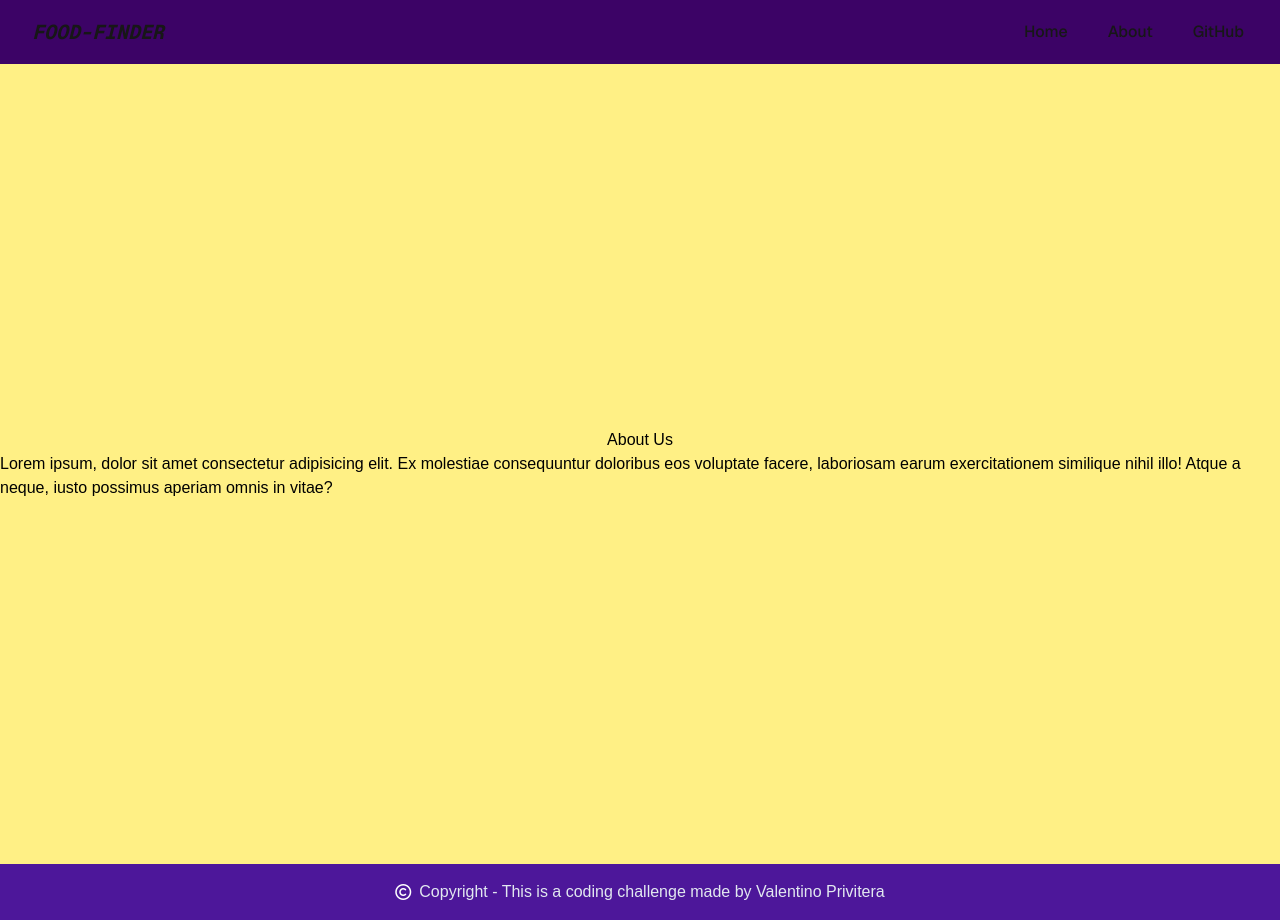
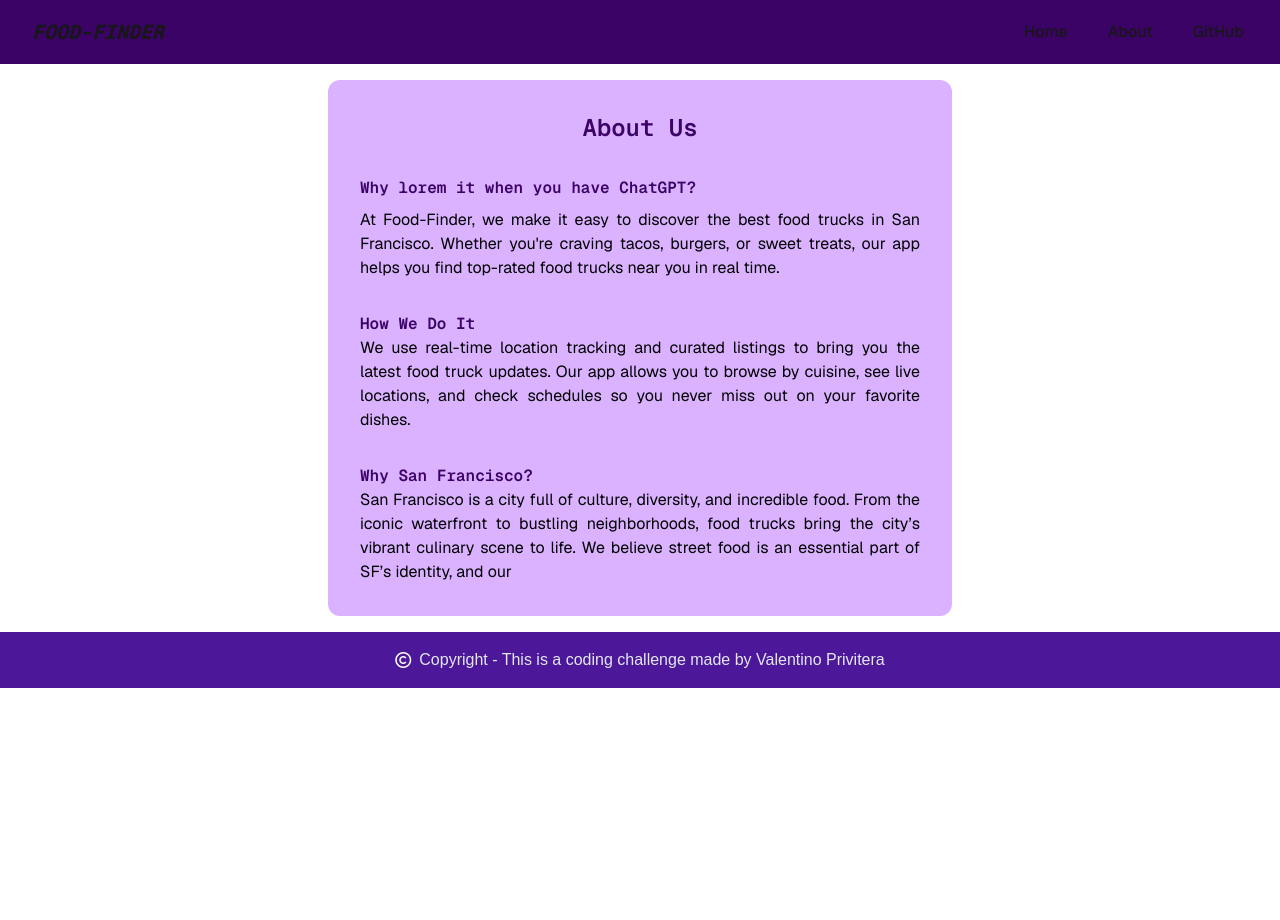
Before and after one commit to ValenGu1t0/Food-Truck-Finder, a Next.js app: page /about in a window 1280 px wide. After the commit the page ends 800 px from the top, so only its background shows below. Built offline with nearby package versions, Linux system fonts and the light colour scheme.

Commit message:
Update Detalles UI/UX

```diff
--- a/app/about/page.jsx
+++ b/app/about/page.jsx
@@ -4,13 +4,28 @@ export default function About() {
 
     return (
 
-        <div className="flex flex-col justify-center items-center bg-yellow-200 w-full h-screen text-black ">
+        <section className="flex flex-col justify-center items-center w-full p-4">
 
-            <h2>About Us</h2>
-            <p>Lorem ipsum, dolor sit amet consectetur adipisicing elit. Ex molestiae consequuntur doloribus eos voluptate facere, laboriosam earum exercitationem similique nihil illo! Atque a neque, iusto possimus aperiam omnis in vitae?</p>
+            <div className="flex flex-col justify-center items-center text-black p-8 gap-8 w-[90%] bg-purple-300 rounded-xl sm:max-w-2/4 lg:max-w-2/4 ">
+                <h2 className="text-2xl font-semibold font-mono text-purple-950">About Us</h2>
 
-        </div>
+                <div className="flex flex-col gap-2">
+                    <h3 className="font-semibold font-mono text-purple-950">Why lorem it when you have ChatGPT?</h3>
+                    <p className="text-justify font-sans">At Food-Finder, we make it easy to discover the best food trucks in San Francisco. Whether you're craving tacos, burgers, or sweet treats, our app helps you find top-rated food trucks near you in real time.</p>
+                </div>
 
+                <div>
+                    <h3 className="font-semibold font-mono text-purple-950">How We Do It</h3>
+                    <p className="text-justify font-sans">We use real-time location tracking and curated listings to bring you the latest food truck updates. Our app allows you to browse by cuisine, see live locations, and check schedules so you never miss out on your favorite dishes.</p>
+                </div>
+
+                <div>
+                    <h3 className="font-semibold font-mono text-purple-950">Why San Francisco?</h3>
+                    <p className="text-justify font-sans">San Francisco is a city full of culture, diversity, and incredible food. From the iconic waterfront to bustling neighborhoods, food trucks bring the city’s vibrant culinary scene to life. We believe street food is an essential part of SF’s identity, and our</p>
+                </div>
+
+            </div>
+
+        </section>
     )
-
 }
--- a/app/page.jsx
+++ b/app/page.jsx
@@ -29,7 +29,10 @@ export default function Home() {
         if (!response.ok) {  throw new Error("Error al obtener los food trucks");  }
 
         const data = await response.json();
+
         setFoodTrucks(data);
+
+        if (data.length === 0) {  window.alert("No food trucks found near your area. Try searching for another meal!");  }
 
       } catch (error) {  console.error("Error en la solicitud:", error); }
     };
--- a/app/ui/formulario/FormularioBusqueda.jsx
+++ b/app/ui/formulario/FormularioBusqueda.jsx
@@ -21,12 +21,13 @@ export default function FormularioBusqueda( { handleSubmit } ) {
 
     return (
 
-        <div>{!showForm ? (
+        <div>{!showForm ?
+        (
 
             <div className="flex flex-col justify-center items-start p-8 gap-6 bg-purple-600 rounded-xl shadow-2xl transition-all duration-500">
                 <h2 className="font-mono text-2xl font-semibold text-indigo-950">Welcome to Food-Finder!</h2>
-                <p className="font-sans text-md text-slate-100 text-justify">Discover the best food-trucks in <strong className="text-indigo-950">San Francisco!</strong> Select the type of meal you want and set a distance range.</p>
-                <p className="font-sans text-md text-slate-100 text-justify">If you want to look for any recommendations near you, just select the radius and hit search!</p>
+                <p className="font-sans text-md text-slate-100 text-justify">Discover the best food-trucks in <strong className="text-indigo-950">San Francisco</strong>! Type the kind of meal you want and set a distance range.</p>
+                <p className="font-sans text-md text-slate-100 text-justify">If you want to see any type of food near you directly, just hit Search!</p>
 
 
                 <button onClick={() => setShowForm(true)}
@@ -45,7 +46,7 @@ export default function FormularioBusqueda( { handleSubmit } ) {
                     <label htmlFor="meal" className="text-lg font-sans">
                         What kind of meal would you like?
                     </label>
-                    <input id="meal" type="text" value={meal} onChange={(e) => setMeal(e.target.value)} placeholder="Only if you want something special.."
+                    <input id="meal" type="text" value={meal} onChange={(e) => setMeal(e.target.value)} placeholder="Only if you're looking for something special."
                     className="p-2 w-full bg-gray-100 border border-white rounded-lg focus:border-purple-950 focus:outline-none"  />
                 </div>
 
@@ -70,6 +71,7 @@ export default function FormularioBusqueda( { handleSubmit } ) {
 
             </form>
 
-        )}</div>
+        )
+        }</div>
     )
 }
--- a/app/ui/nav/Nav.jsx
+++ b/app/ui/nav/Nav.jsx
@@ -1,38 +1,61 @@
-'use client'
+"use client";
 
-import { useState } from "react";
+import { useState, useRef, useEffect } from "react";
 import Link from "next/link";
 
 export default function Nav() {
 
     const [isOpen, setIsOpen] = useState(false);
 
+    const menuRef = useRef(null);
+    const buttonRef = useRef(null);
+
+    useEffect(() => {
+
+        const handleClickOutside = (event) => {
+
+            if (
+                menuRef.current && menuRef.current.contains(event.target) || buttonRef.current && buttonRef.current.contains(event.target)
+            ) {
+                return;
+            }
+            setIsOpen(false);
+        };
+
+        document.addEventListener("click", handleClickOutside);
+
+        return () => {  document.removeEventListener("click", handleClickOutside);  };
+
+    }, []);
+
     return (
 
         <nav className="flex flex-row justify-between items-center w-full bg-purple-950 px-4 relative">
 
-            <Link href="/"><h2 className="text-xl font-bold font-mono italic p-4">FOOD-FINDER</h2></Link>
+            <Link href="/">
+                <h2 className="text-xl font-bold font-mono italic p-4 hover:text-purple-500 transition duration-300">FOOD-FINDER</h2>
+            </Link>
 
-            <button className="sm:hidden p-3 text-white cursor-pointer" onClick={() => setIsOpen(!isOpen)} >
+            <button ref={buttonRef} className="sm:hidden p-3 text-white cursor-pointer hover:text-purple-500 transition duration-300" onClick={() => setIsOpen(!isOpen)} >
                 <i className="fas fa-bars text-xl"></i>
             </button>
 
-                <ul className={`${ isOpen ? "flex" : "hidden" } flex-col sm:flex sm:flex-row absolute sm:static top-full left-0 w-full sm:w-auto bg-purple-900 sm:bg-transparent shadow-md sm:shadow-none`} >
+            <ul ref={menuRef} className={`${isOpen ? "flex" : "hidden"} flex-col sm:flex sm:flex-row absolute sm:static top-full left-0 w-full sm:w-auto bg-purple-900 sm:bg-transparent shadow-md sm:shadow-none`} >
 
-                    <Link href="/" className="p-5 font-medium hover:bg-purple-700 hover:text-white text-center transition duration-200">
+                <Link href="/" className="p-5 font-medium hover:bg-purple-700 hover:text-white text-center transition duration-200" onClick={() => setIsOpen(false)}>
                     <li className="font-sans">Home</li>
                 </Link>
 
-                    <Link href="/about" className="p-5 font-medium hover:bg-purple-700 hover:text-white text-center transition duration-200">
+                <Link href="/about" className="p-5 font-medium hover:bg-purple-700 hover:text-white text-center transition duration-200" onClick={() => setIsOpen(false)}>
                     <li className="font-sans">About</li>
                 </Link>
 
-                    <a href="https://github.com/ValenGu1t0/Food-Truck-Finder" target="_blank" rel="noopener noreferrer"
+                <a href="https://github.com/ValenGu1t0/Food-Truck-Finder" target="_blank" rel="noopener noreferrer" onClick={() => setIsOpen(false)}
                 className="p-5 font-medium hover:bg-purple-700 hover:text-white text-center transition duration-200">
                     <li className="font-sans">GitHub</li>
                 </a>
+
             </ul>
-
         </nav>
     );
 }
```
Lines whose indentation alone changed are shown as unchanged.
